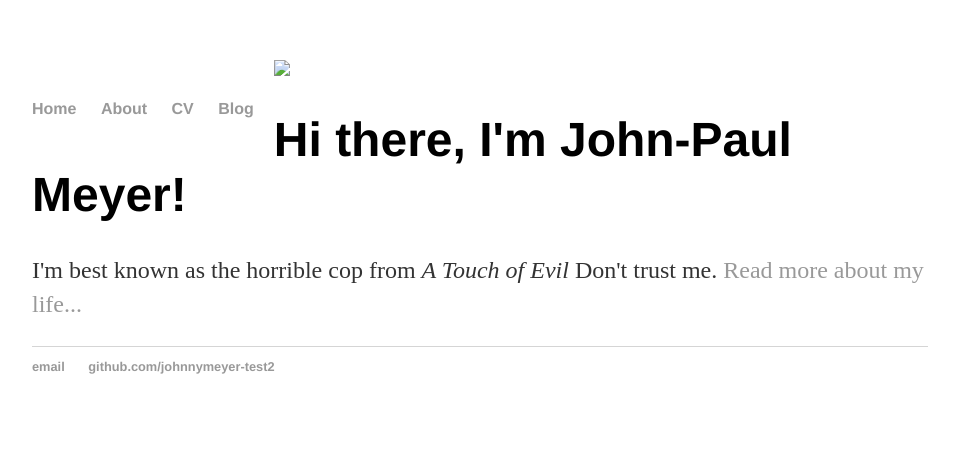
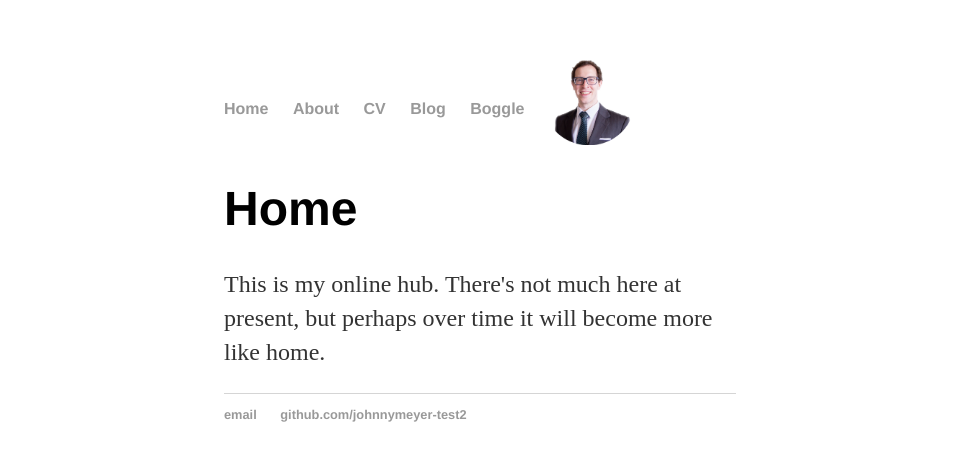
Before and after one commit to johnnymeyer-test2/johnnymeyer-test2.github.io, a Jekyll site: the page built from index.html, in a window 1280 px wide. Shown: the top 461 px of the page, without its empty margins (160-1115 px from the left). Built offline with Jekyll 4.4.1, drawn with Linux system fonts in a browser that asks for light colours; nearby versions of some CDN libraries.

Commit message:
Added favicon. Made profile circle. Started a boggle page (no functionality yet)

```diff
--- a/_layouts/default.html
+++ b/_layouts/default.html
@@ -4,6 +4,7 @@
 			<title>{{ page.title }}</title>
 			<!-- link to main stylesheet -->
 			<link rel="stylesheet" type="text/css" href="/css/main.css">
+			<link rel="shortcut icon" type="image/png" href="/favicon.png">
 		</head>
 		<body>
 			<nav>
@@ -12,12 +13,16 @@
 		        	<li><a href="/about">About</a></li>
 	        		<li><a href="/cv">CV</a></li>
 	        		<li><a href="/blog">Blog</a></li>
+	        		<li><a href="/boggle">Boggle</a></li>
 	    		</ul>
-	    		<img src="/profile.png" width="128">
+	    		<img src="/profile.png" width="90">
 			</nav>
 			<div class="container">
 
+
 			{{ content }}
+
+
 
 			</div><!-- /.container -->
 			<footer>
@@ -27,4 +32,5 @@
 				</ul>
 			</footer>
 		</body>
+		<script src="https://ajax.googleapis.com/ajax/libs/jquery/2.1.4/jquery.min.js"></script>
 	</html>
--- a/blog/index.html
+++ b/blog/index.html
@@ -1,6 +1,6 @@
 ---
 layout: default
-title: John-Paul Meyer's Blog
+title: Blog
 ---
 	<h1>{{ page.title }}</h1>
 	<ul class="posts">
--- a/css/main.css
+++ b/css/main.css
@@ -1,6 +1,6 @@
 body {
     margin: 60px auto;
-    width: 70%;
+    width: 40%;
 }
 
 nav ul, footer ul {
@@ -48,3 +48,21 @@
 ul.posts li {
     list-style: none;
 }
+
+.boggle-table {
+    table-layout: fixed;
+    width: 70%;
+    margin: 20px 20px 20px 20px;
+}
+
+td {
+    background-color: #dddddd;
+    border-radius: 3px;
+    height: 30px;
+    width: 30px;
+    text-align: center;
+}
+
+td:hover {
+    background-color: red;
+}
--- a/index.html
+++ b/index.html
@@ -1,8 +1,8 @@
 ---
 layout: default
-title: John-Paul Meyer
+title: Home
 ---
 <div class="blurb">
-	<h1>Hi there, I'm John-Paul Meyer!</h1>
-	<p>I'm best known as the horrible cop from <em>A Touch of Evil</em> Don't trust me. <a href="/about">Read more about my life...</a></p>
+	<h1>{{ page.title }}</h1>
+	<p>This is my online hub. There's not much here at present, but perhaps over time it will become more like home.</p>
 </div><!-- /.blurb -->
```
Also changed, not shown: 404.html (added, +7 -0 lines), about/index.html (added, +8 -0 lines), boggle/boggle.js (added, +27 -0 lines), boggle/index.html (added, +43 -0 lines), favicon.png (added), profile.png (added), 1 other file.
